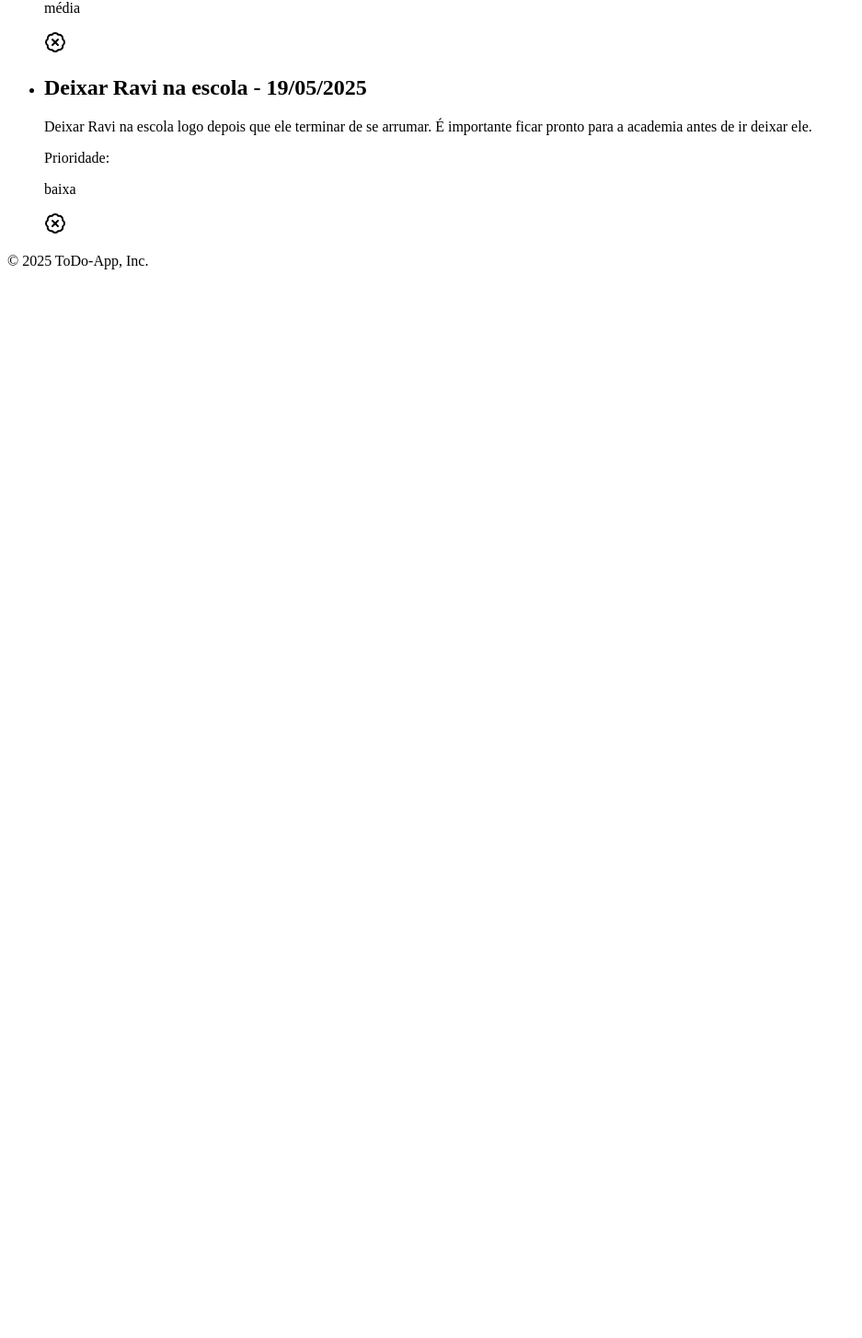
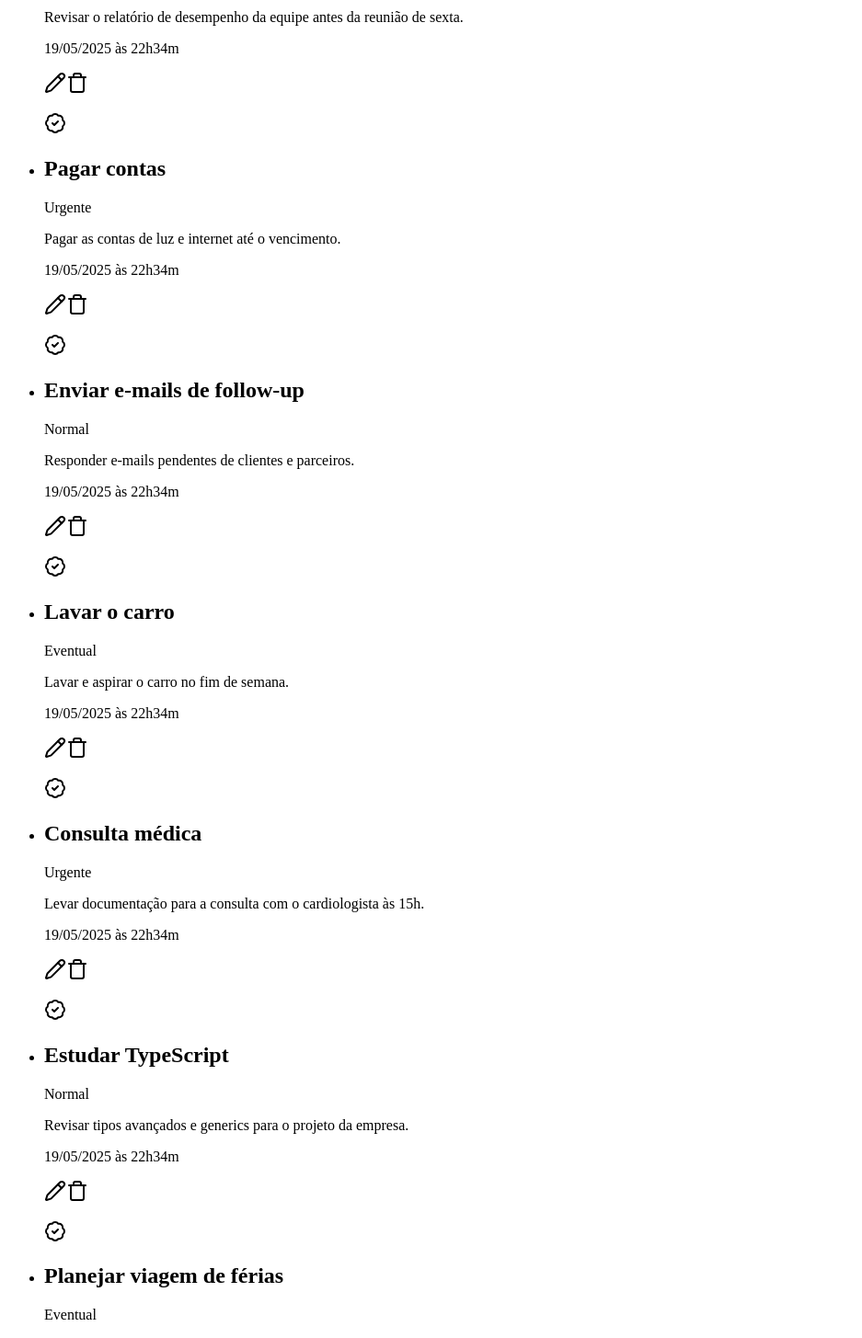
Before and after one commit to GabrielEnzoVidaldeAlmeida/ToDo-App, a Next.js app in the folder frontend/: page / in a window 1280 px wide. Shown: the part 496-1951 px from the top of the page at 92% size, without its empty margins (0-937 px from the left). Before the commit the page ends 800 px from the top, so only its background shows below. Built offline with nearby package versions, Linux system fonts and the light colour scheme.

Commit message:
refazendo o estilo dos cards das tarefas

```diff
--- a/frontend/src/app/not-found.tsx
+++ b/frontend/src/app/not-found.tsx
@@ -5,7 +5,7 @@ export default function NotFoundPage() {
   return (
     <div
       className={clsx(
-        "min-h-screen bg-gray-300 text-black",
+        "min-h-screen bg-black text-white",
         "flex items-center justify-center",
         "text-center"
       )}
@@ -20,7 +20,7 @@ export default function NotFoundPage() {
           Retornar para{" "}
           <Link
             href="/"
-            className="underline hover:decoration-black hover:text-blue-700"
+            className="underline hover:decoration-white hover:text-blue-700"
           >
             página inicial
           </Link>
--- a/frontend/src/components/PriorityBadge/index.tsx
+++ b/frontend/src/components/PriorityBadge/index.tsx
@@ -7,10 +7,11 @@ type PriorityBadgeProps = {
 export function PriorityBadge({ priority }: PriorityBadgeProps) {
   return (
     <label
-      className={clsx("my-1 rounded w-20 text-center", {
-        "bg-red-500": priority === "alta",
-        "bg-yellow-500": priority === "média",
-        "bg-blue-500": priority === "baixa",
+      className={clsx(" rounded w-20 text-center", {
+        "bg-red-300 border-2 border-red-400 text-sm": priority === "Urgente",
+        "bg-yellow-300 border-2 border-yellow-400 text-sm":
+          priority === "Normal",
+        "bg-blue-300 border-2 border-blue-400 text-sm": priority === "Eventual",
       })}
     >
       {priority}
--- a/frontend/src/components/StatusIcon/index.tsx
+++ b/frontend/src/components/StatusIcon/index.tsx
@@ -1,4 +1,4 @@
-import { BadgeCheckIcon, BadgeXIcon } from "lucide-react";
+import { BadgeCheckIcon } from "lucide-react";
 
 type StatusIconProps = {
   done: boolean;
@@ -8,9 +8,9 @@ export function StatusIcon({ done }: StatusIconProps) {
   return (
     <p>
       {done ? (
-        <BadgeCheckIcon className="fill-green-500" />
+        <BadgeCheckIcon className="fill-green-500 cursor-pointer" />
       ) : (
-        <BadgeXIcon className="fill-red-500" />
+        <BadgeCheckIcon className="cursor-pointer" />
       )}
     </p>
   );
--- a/frontend/src/components/TaskCard/index.tsx
+++ b/frontend/src/components/TaskCard/index.tsx
@@ -1,6 +1,7 @@
 import { TaskModel } from "@/models/task/task-model";
 import { PriorityBadge } from "../PriorityBadge";
 import { StatusIcon } from "../StatusIcon";
+import { PencilIcon, TrashIcon } from "lucide-react";
 
 type TaskCardProps = {
   task: TaskModel;
@@ -8,17 +9,29 @@ type TaskCardProps = {
 
 export function TaskCard({ task }: TaskCardProps) {
   return (
-    <div className="mt-2 border-2  rounded-2xl">
-      <h2 className="px-4 border-b-2 text-xl">{task.title} - 19/05/2025</h2>
+    <div className="mt-2  w-80 rounded shadow-[0_1px_4px_rgba(0,0,0,0.6)] hover:scale-102 transition">
+      <div className="flex justify-between py-2 items-center px-4 border-b-2">
+        <h2 className=" w-50 truncate text-xl" title={task.title}>
+          {task.title}
+        </h2>
+
+        <PriorityBadge priority={task.priority} />
+      </div>
+
       <p className="px-4">{task.content}</p>
 
-      <div className="flex items-center justify-between pt-1 pb-1 px-4 rounded-b-2xl bg-gray-300">
-        <div className="flex gap-1">
-          <p className="my-1 ">Prioridade:</p>
-          <PriorityBadge priority={task.priority} />
+      <div className="flex items-center justify-between pt-1 pb-1 px-4 rounded-b bg-gray-300">
+        <div className="py-2">
+          <div>
+            <p className="text-sm border-1 px-1 rounded">
+              19/05/2025 às 22h34m
+            </p>
+          </div>
         </div>
 
-        <div>
+        <div className="flex gap-2">
+          <PencilIcon className="stroke-blue-800 cursor-pointer" />
+          <TrashIcon className="stroke-red-800 cursor-pointer" />
           <StatusIcon done={task.done} />
         </div>
       </div>
--- a/frontend/src/components/TasksList/index.tsx
+++ b/frontend/src/components/TasksList/index.tsx
@@ -7,7 +7,7 @@ type TasksListProps = {
 
 export function TasksList({ tasks }: TasksListProps) {
   return (
-    <ul className="list-none">
+    <ul className="list-none flex flex-wrap gap-8 ">
       {tasks.map((task) => (
         <li key={task.id}>
           <TaskCard task={task} />
--- a/frontend/src/db/seed/tasks.json
+++ b/frontend/src/db/seed/tasks.json
@@ -2,27 +2,83 @@
   "tasks": [
     {
       "id": "1",
-      "title": "Deixar Ravi na escola",
-      "content": "Deixar Ravi na escola logo depois que ele terminar de se arrumar. É importante ficar pronto para a academia antes de ir deixar ele.",
-      "createdAt": "2025-04-08T00:24:38.616Z",
-      "priority": "alta",
+      "title": "Comprar mantimentos",
+      "content": "Ir ao supermercado e comprar frutas, vegetais e arroz.",
+      "createdAt": "2025-05-20T10:00:00.000Z",
+      "priority": "Normal",
+      "done": false
+    },
+    {
+      "id": "2",
+      "title": "Revisar relatório mensal",
+      "content": "Revisar o relatório de desempenho da equipe antes da reunião de sexta.",
+      "createdAt": "2025-05-19T08:30:00.000Z",
+      "priority": "Urgente",
       "done": true
     },
     {
-      "id": "2",
-      "title": "Deixar Ravi na escola",
-      "content": "Deixar Ravi na escola logo depois que ele terminar de se arrumar. É importante ficar pronto para a academia antes de ir deixar ele.",
-      "createdAt": "2025-04-08T00:24:38.616Z",
-      "priority": "média",
+      "id": "3",
+      "title": "Pagar contas",
+      "content": "Pagar as contas de luz e internet até o vencimento.",
+      "createdAt": "2025-05-18T14:45:00.000Z",
+      "priority": "Urgente",
       "done": false
     },
     {
-      "id": "3",
-      "title": "Deixar Ravi na escola",
-      "content": "Deixar Ravi na escola logo depois que ele terminar de se arrumar. É importante ficar pronto para a academia antes de ir deixar ele.",
-      "createdAt": "2025-04-08T00:24:38.616Z",
-      "priority": "baixa",
+      "id": "4",
+      "title": "Enviar e-mails de follow-up",
+      "content": "Responder e-mails pendentes de clientes e parceiros.",
+      "createdAt": "2025-05-21T09:00:00.000Z",
+      "priority": "Normal",
       "done": false
+    },
+    {
+      "id": "5",
+      "title": "Lavar o carro",
+      "content": "Lavar e aspirar o carro no fim de semana.",
+      "createdAt": "2025-05-20T16:00:00.000Z",
+      "priority": "Eventual",
+      "done": false
+    },
+    {
+      "id": "6",
+      "title": "Consulta médica",
+      "content": "Levar documentação para a consulta com o cardiologista às 15h.",
+      "createdAt": "2025-05-17T11:00:00.000Z",
+      "priority": "Urgente",
+      "done": true
+    },
+    {
+      "id": "7",
+      "title": "Estudar TypeScript",
+      "content": "Revisar tipos avançados e generics para o projeto da empresa.",
+      "createdAt": "2025-05-16T18:00:00.000Z",
+      "priority": "Normal",
+      "done": false
+    },
+    {
+      "id": "8",
+      "title": "Planejar viagem de férias",
+      "content": "Pesquisar passagens e hospedagem para julho.",
+      "createdAt": "2025-05-14T12:30:00.000Z",
+      "priority": "Eventual",
+      "done": true
+    },
+    {
+      "id": "9",
+      "title": "Backup do sistema",
+      "content": "Fazer backup completo dos dados do servidor.",
+      "createdAt": "2025-05-13T22:00:00.000Z",
+      "priority": "Urgente",
+      "done": false
+    },
+    {
+      "id": "10",
+      "title": "Atualizar currículo",
+      "content": "Adicionar os últimos projetos e experiências profissionais.",
+      "createdAt": "2025-05-12T09:15:00.000Z",
+      "priority": "Normal",
+      "done": true
     }
   ]
 }
```
